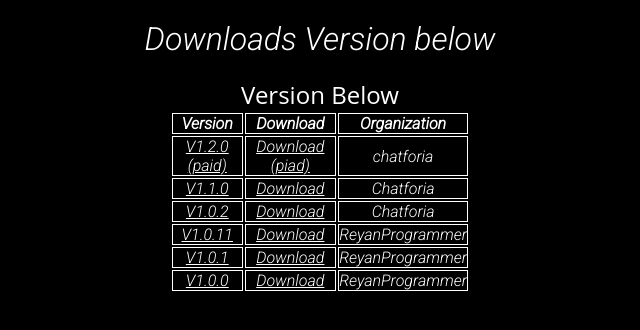
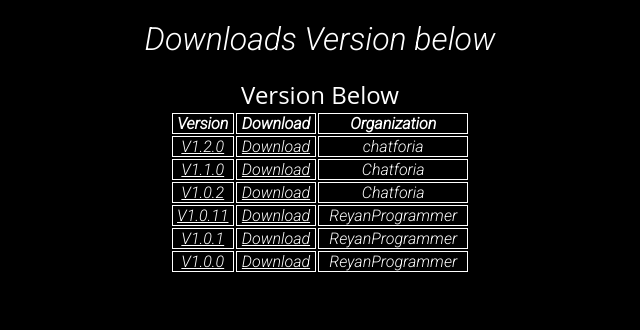
Before and after one commit to chatforia/chatforia-site, a Flask app: page /downloads in a window 1280 px wide. Shown: the top 330 px of the page, without its empty margins (320-960 px from the left). Run offline with Flask 2, Linux system fonts and the light colour scheme.

Commit message:
Added downloads

```diff
--- a/templates/downloads.html
+++ b/templates/downloads.html
@@ -65,11 +65,12 @@
 
       <tbody>
         <tr>
-          <td><a href="/V1.2.0patchnotes">V1.2.0 (paid)</a></td>
+          <td><a href="/V1.2.0patchnotes">V1.2.0</a></td>
           <td>
             <a
-              href="https://chatforiaproductspayment.test.onfastspring.com/chatforia-1-2-0"
-              >Download (piad)</a
+              href="{{ url_for('static', filename='versions/chatforia 1.2.0.exe') }}"
+              download="chatforia 1.2.0"
+              >Download</a
             >
           </td>
           <td>chatforia</td>
```
